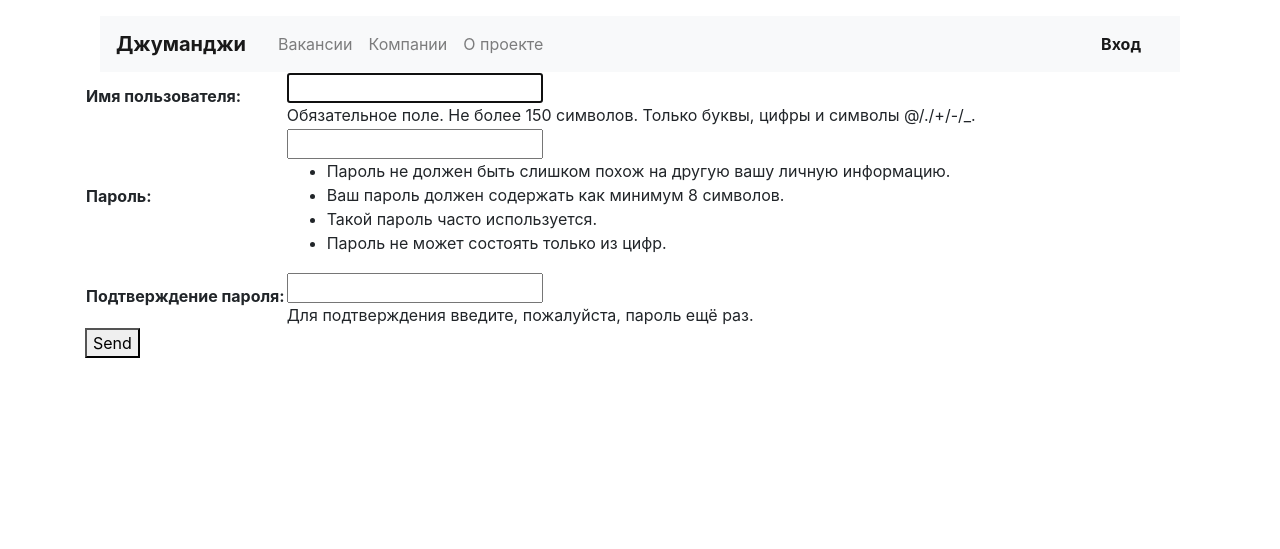
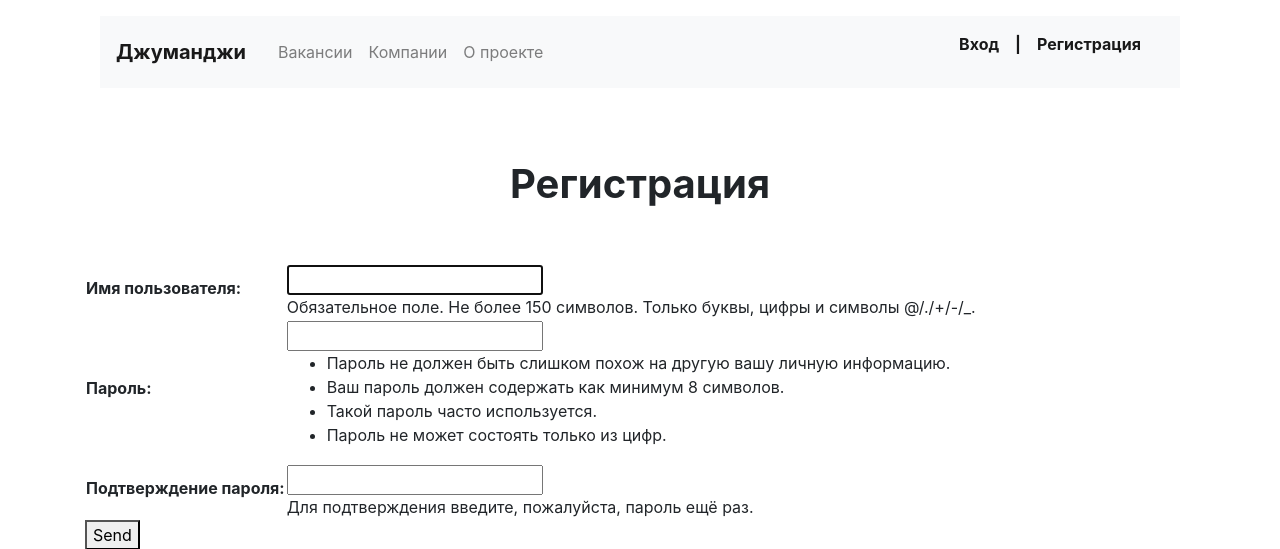
Before and after one commit to gitSergeyhab/Stepik3, a Django app: page /signup in a window 1280 px wide. Shown: the top 549 px of the page. Run offline with Django 3.2, Linux system fonts and the light colour scheme; some libraries are stand-ins or nearby versions.

Commit message:
navbar - login/logout/signup + bootstrap dropdown

```diff
--- a/Djum/Djum/urls.py
+++ b/Djum/Djum/urls.py
@@ -15,8 +15,15 @@ Including another URLconf
 """
 from django.contrib import admin
 from django.urls import path, include
+from django.conf import settings
 
 urlpatterns = [
     path('admin/', admin.site.urls),
     path('', include('job.urls')),
 ]
+
+
+if settings.DEBUG:
+    import debug_toolbar
+
+    urlpatterns = [path('__debug__/', include(debug_toolbar.urls)), ] + urlpatterns
--- a/Djum/job/urls.py
+++ b/Djum/job/urls.py
@@ -31,7 +31,7 @@ urlpatterns = [
 
 
 urlpatterns += [
-    path('login', MyLoginView.as_view()),
-    path('logout', LogoutView.as_view()),
-    path('signup', MySignupView.as_view()),
+    path('login', MyLoginView.as_view(), name='login'),
+    path('logout', LogoutView.as_view(), name='logout'),
+    path('signup', MySignupView.as_view(), name='signup'),
 ]
--- a/Djum/templates/incl/_header.html
+++ b/Djum/templates/incl/_header.html
@@ -18,9 +18,37 @@
       </li>
     </ul>
     <ul class="navbar-nav col-2 justify-content-end">
-      <li class="nav-item active">
-        <a href="#" class="nav-link font-weight-bold">Вход</a>
-      </li>
+
+        {% if request.user.is_authenticated %}
+
+        <li class="nav-item active">
+          <div class="dropdown open">
+            <button class="btn btn-light font-weight-bold dropdown-toggle" type="button" id="dropdownMenu2" data-toggle="dropdown" aria-haspopup="true" aria-expanded="false">
+              {{ request.user.username }}
+            </button>
+            <div class="dropdown-menu" aria-labelledby="dropdownMenu2">
+              <a href="{% url 'logout' %}" class="dropdown-item nav-link font-weight-bold"><span>Профиль</span></a>
+              <a href="{% url 'logout' %}" class="dropdown-item nav-link font-weight-bold"><span>Резюме</span></a>
+              <a href="{% url 'logout' %}" class="dropdown-item nav-link font-weight-bold"><span>Компания</span></a>
+              <a href="{% url 'logout' %}" class="dropdown-item nav-link font-weight-bold"><span>Выход</span></a>
+            </div>
+          </div>
+        </li>
+
+        {% else %}
+
+        <li class="nav-item active">
+          <a href="{% url 'login' %}" class="nav-link font-weight-bold"><span>Вход</span></a>
+        </li>
+        <li class="nav-item active">
+         <p class="nav-link font-weight-bold"><span>|</span></p>
+        </li>
+        <li class="nav-item active">
+          <a href="{% url 'signup' %}" class="nav-link font-weight-bold"><span>Регистрация</span></a>
+        </li>
+
+        {% endif %}
+
     </ul>
   </div>
 </nav>
--- a/Djum/templates/signup.html
+++ b/Djum/templates/signup.html
@@ -6,7 +6,7 @@
 
 
 {% block cards1 %}
-
+<h1 class="h1 text-center mx-auto mt-4 py-5"><strong>Регистрация</strong></h1>
 <form method="post" action="signup">{% csrf_token %}
   <table>{{ form.as_table }}</table>
   <button type="submit">Send</button>
```
Also changed, not shown: Djum/Djum/settings.py (+7 -8 lines), Djum/job/views.py (+1 -7 lines), Djum/db.sqlite3.
